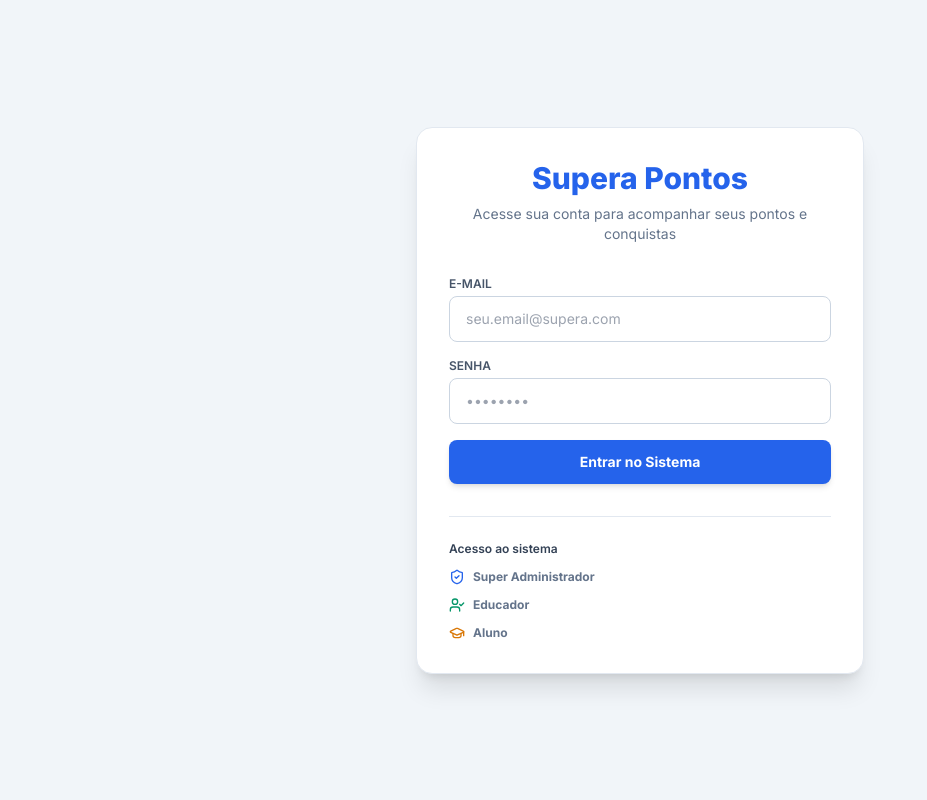
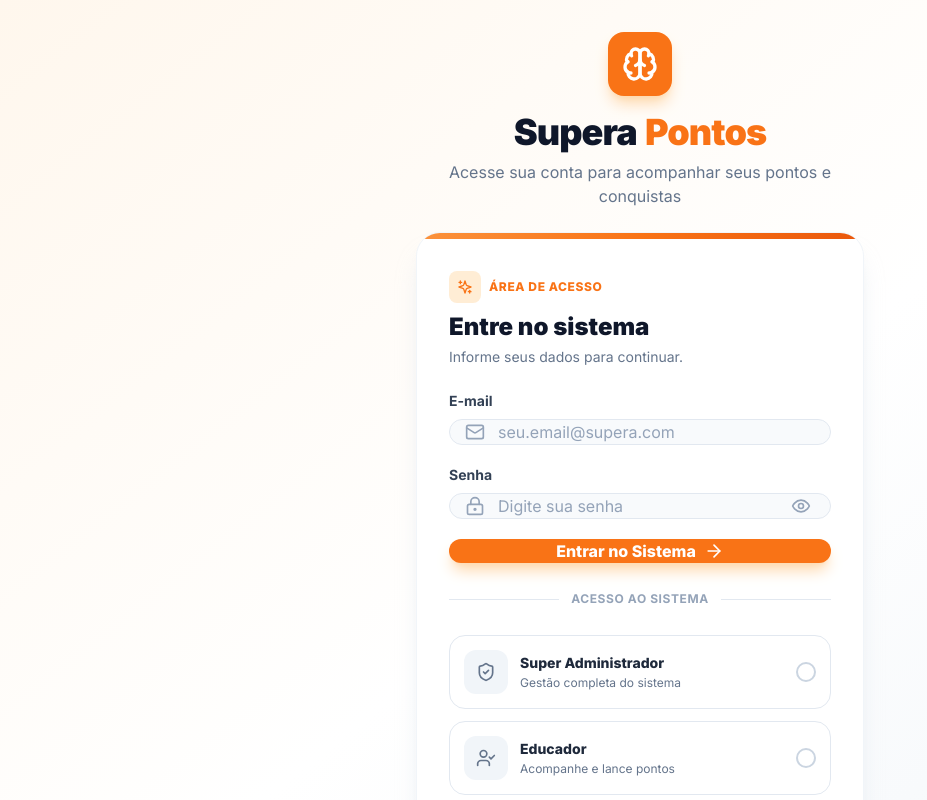
Before and after one commit to williamromario01-dot/supera-pontos-next, a Next.js app: page / in a window 1280 px wide. Shown: the top 800 px of the page, without its empty margins (0-927 px from the left). Built offline with nearby package versions, Linux system fonts and the light colour scheme.

Commit message:
Update page.tsx

```diff
--- a/src/app/page.tsx
+++ b/src/app/page.tsx
@@ -1,30 +1,67 @@
-'use client';
+"use client";
 
-import { useState } from 'react';
-import { useRouter } from 'next/navigation';
-import { ShieldCheck, UserCheck, GraduationCap } from 'lucide-react';
+import { FormEvent, useState } from "react";
+import { useRouter } from "next/navigation";
+import {
+  ShieldCheck,
+  UserCheck,
+  GraduationCap,
+  Brain,
+  Eye,
+  EyeOff,
+  Mail,
+  LockKeyhole,
+  ArrowRight,
+  Sparkles,
+} from "lucide-react";
+
+type Profile = "super_admin" | "educator" | "student";
+
+const profiles = [
+  {
+    id: "super_admin" as Profile,
+    title: "Super Administrador",
+    description: "Gestão completa do sistema",
+    icon: ShieldCheck,
+  },
+  {
+    id: "educator" as Profile,
+    title: "Educador",
+    description: "Acompanhe e lance pontos",
+    icon: UserCheck,
+  },
+  {
+    id: "student" as Profile,
+    title: "Aluno",
+    description: "Veja seus pontos e conquistas",
+    icon: GraduationCap,
+  },
+];
 
 export default function LoginPage() {
   const router = useRouter();
 
-  const [email, setEmail] = useState('');
-  const [password, setPassword] = useState('');
+  const [email, setEmail] = useState("");
+  const [password, setPassword] = useState("");
+  const [selectedProfile, setSelectedProfile] =
+    useState<Profile>("student");
+  const [showPassword, setShowPassword] = useState(false);
   const [loading, setLoading] = useState(false);
-  const [error, setError] = useState('');
+  const [error, setError] = useState("");
 
-  const handleLogin = async (e: React.FormEvent) => {
-    e.preventDefault();
+  async function handleLogin(event: FormEvent<HTMLFormElement>) {
+    event.preventDefault();
 
+    setError("");
     setLoading(true);
-    setError('');
 
     try {
-      const response = await fetch('/api/auth/login', {
-        method: 'POST',
+      const response = await fetch("/api/auth/login", {
+        method: "POST",
         headers: {
-          'Content-Type': 'application/json',
+          "Content-Type": "application/json",
         },
-        credentials: 'include',
+        credentials: "include",
         body: JSON.stringify({
           email,
           password,
@@ -34,109 +71,276 @@ export default function LoginPage() {
       const data = await response.json();
 
       if (!response.ok) {
-        setError(data.error || 'Não foi possível realizar o login.');
+        setError(
+          data?.error || "E-mail ou senha incorretos."
+        );
         return;
       }
 
-      router.push('/dashboard');
+      const userRole = data?.user?.role;
+
+      if (
+        selectedProfile &&
+        userRole &&
+        userRole !== selectedProfile
+      ) {
+        setError(
+          "O perfil selecionado não corresponde ao perfil desta conta."
+        );
+        return;
+      }
+
+      router.push("/dashboard");
+      router.refresh();
     } catch (error) {
-      console.error(error);
-      setError('Não foi possível conectar ao servidor.');
+      console.error("Erro ao realizar login:", error);
+      setError(
+        "Não foi possível conectar ao sistema. Tente novamente."
+      );
     } finally {
       setLoading(false);
     }
-  };
+  }
 
   return (
-    <div className="min-h-screen flex items-center justify-center p-4 bg-slate-100">
-      <div className="max-w-md w-full bg-white rounded-2xl shadow-xl p-8 border border-slate-200">
+    <main className="min-h-screen bg-gradient-to-br from-orange-50 via-white to-slate-100 flex items-center justify-center px-4 py-8">
+      <div className="w-full max-w-md">
+        {/* LOGO / MARCA */}
+        <div className="text-center mb-6">
+          <div className="inline-flex items-center justify-center w-16 h-16 rounded-2xl bg-orange-500 shadow-lg shadow-orange-200 mb-4">
+            <Brain className="w-9 h-9 text-white" strokeWidth={2.2} />
+          </div>
 
-        <div className="text-center mb-8">
-          <h1 className="text-3xl font-extrabold text-blue-600">
-            Supera Pontos
+          <div className="flex items-center justify-center gap-2">
+            <h1 className="text-3xl sm:text-4xl font-black tracking-tight text-slate-900">
+              Supera
             </h1>
 
-          <p className="text-sm text-slate-500 mt-2">
+            <span className="text-3xl sm:text-4xl font-black tracking-tight text-orange-500">
+              Pontos
+            </span>
+          </div>
+
+          <p className="mt-2 text-sm sm:text-base text-slate-500">
             Acesse sua conta para acompanhar seus pontos e conquistas
           </p>
         </div>
 
-        <form onSubmit={handleLogin} className="space-y-4">
+        {/* CARD PRINCIPAL */}
+        <section className="bg-white rounded-3xl shadow-xl shadow-slate-200/70 border border-slate-100 overflow-hidden">
+          {/* BARRA SUPERIOR */}
+          <div className="h-1.5 bg-gradient-to-r from-orange-400 via-orange-500 to-orange-600" />
 
+          <div className="p-6 sm:p-8">
+            {/* CABEÇALHO */}
+            <div className="mb-6">
+              <div className="flex items-center gap-2 mb-2">
+                <div className="w-8 h-8 rounded-lg bg-orange-100 flex items-center justify-center">
+                  <Sparkles className="w-4 h-4 text-orange-500" />
+                </div>
+
+                <span className="text-xs font-extrabold uppercase tracking-wider text-orange-500">
+                  Área de acesso
+                </span>
+              </div>
+
+              <h2 className="text-2xl font-black text-slate-900">
+                Entre no sistema
+              </h2>
+
+              <p className="text-sm text-slate-500 mt-1">
+                Informe seus dados para continuar.
+              </p>
+            </div>
+
+            {/* ERRO */}
+            {error && (
+              <div className="mb-5 rounded-2xl border border-red-200 bg-red-50 px-4 py-3">
+                <p className="text-sm font-semibold text-red-600">
+                  {error}
+                </p>
+              </div>
+            )}
+
+            {/* FORMULÁRIO */}
+            <form onSubmit={handleLogin} className="space-y-5">
+              {/* E-MAIL */}
               <div>
-            <label className="block text-xs font-semibold text-slate-600 uppercase mb-1">
+                <label
+                  htmlFor="email"
+                  className="block text-sm font-bold text-slate-700 mb-2"
+                >
                   E-mail
                 </label>
 
+                <div className="relative">
+                  <Mail className="absolute left-4 top-1/2 -translate-y-1/2 w-5 h-5 text-slate-400 pointer-events-none" />
+
                   <input
+                    id="email"
                     type="email"
+                    value={email}
+                    onChange={(event) =>
+                      setEmail(event.target.value)
+                    }
+                    placeholder="seu.email@supera.com"
+                    autoComplete="email"
                     required
-              value={email}
-              onChange={(e) => setEmail(e.target.value)}
-              placeholder="seu.email@supera.com"
-              className="w-full px-4 py-3 rounded-lg border border-slate-300 focus:ring-2 focus:ring-blue-500 focus:outline-none text-sm"
+                    className="w-full h-13 rounded-2xl border border-slate-200 bg-slate-50 pl-12 pr-4 text-slate-900 placeholder:text-slate-400 outline-none transition-all focus:border-orange-400 focus:bg-white focus:ring-4 focus:ring-orange-100"
                   />
                 </div>
+              </div>
 
+              {/* SENHA */}
               <div>
-            <label className="block text-xs font-semibold text-slate-600 uppercase mb-1">
+                <label
+                  htmlFor="password"
+                  className="block text-sm font-bold text-slate-700 mb-2"
+                >
                   Senha
                 </label>
 
+                <div className="relative">
+                  <LockKeyhole className="absolute left-4 top-1/2 -translate-y-1/2 w-5 h-5 text-slate-400 pointer-events-none" />
+
                   <input
-              type="password"
+                    id="password"
+                    type={showPassword ? "text" : "password"}
+                    value={password}
+                    onChange={(event) =>
+                      setPassword(event.target.value)
+                    }
+                    placeholder="Digite sua senha"
+                    autoComplete="current-password"
                     required
-              value={password}
-              onChange={(e) => setPassword(e.target.value)}
-              placeholder="••••••••"
-              className="w-full px-4 py-3 rounded-lg border border-slate-300 focus:ring-2 focus:ring-blue-500 focus:outline-none text-sm"
+                    className="w-full h-13 rounded-2xl border border-slate-200 bg-slate-50 pl-12 pr-12 text-slate-900 placeholder:text-slate-400 outline-none transition-all focus:border-orange-400 focus:bg-white focus:ring-4 focus:ring-orange-100"
                   />
+
+                  <button
+                    type="button"
+                    onClick={() =>
+                      setShowPassword((current) => !current)
+                    }
+                    className="absolute right-3 top-1/2 -translate-y-1/2 w-9 h-9 rounded-xl flex items-center justify-center text-slate-400 hover:text-orange-500 hover:bg-orange-50 transition-colors"
+                    aria-label={
+                      showPassword
+                        ? "Ocultar senha"
+                        : "Mostrar senha"
+                    }
+                  >
+                    {showPassword ? (
+                      <EyeOff className="w-5 h-5" />
+                    ) : (
+                      <Eye className="w-5 h-5" />
+                    )}
+                  </button>
+                </div>
               </div>
 
-          {error && (
-            <div className="rounded-lg border border-rose-200 bg-rose-50 px-4 py-3 text-sm text-rose-700">
-              {error}
-            </div>
-          )}
-
+              {/* BOTÃO */}
               <button
                 type="submit"
                 disabled={loading}
-            className="w-full py-3 bg-blue-600 hover:bg-blue-700 disabled:bg-blue-300 text-white font-bold rounded-lg transition-colors shadow-md text-sm"
+                className="w-full h-13 rounded-2xl bg-orange-500 hover:bg-orange-600 active:bg-orange-700 text-white font-extrabold flex items-center justify-center gap-2 shadow-lg shadow-orange-200 transition-all disabled:opacity-60 disabled:cursor-not-allowed disabled:hover:bg-orange-500"
               >
-            {loading ? 'Entrando...' : 'Entrar no Sistema'}
+                {loading ? (
+                  <>
+                    <span className="w-5 h-5 border-2 border-white/40 border-t-white rounded-full animate-spin" />
+                    Entrando...
+                  </>
+                ) : (
+                  <>
+                    Entrar no Sistema
+                    <ArrowRight className="w-5 h-5" />
+                  </>
+                )}
               </button>
             </form>
 
-        <div className="mt-8 pt-6 border-t border-slate-200 text-xs text-slate-500 space-y-3">
+            {/* DIVISOR */}
+            <div className="flex items-center gap-3 my-7">
+              <div className="flex-1 h-px bg-slate-200" />
+              <span className="text-xs font-bold text-slate-400 uppercase tracking-wider">
+                Acesso ao sistema
+              </span>
+              <div className="flex-1 h-px bg-slate-200" />
+            </div>
 
-          <p className="font-semibold text-slate-700">
-            Acesso ao sistema
+            {/* PERFIS */}
+            <div className="space-y-3">
+              {profiles.map((profile) => {
+                const Icon = profile.icon;
+                const selected =
+                  selectedProfile === profile.id;
+
+                return (
+                  <button
+                    key={profile.id}
+                    type="button"
+                    onClick={() =>
+                      setSelectedProfile(profile.id)
+                    }
+                    className={`w-full flex items-center gap-3 p-3.5 rounded-2xl border text-left transition-all ${
+                      selected
+                        ? "border-orange-400 bg-orange-50 ring-2 ring-orange-100"
+                        : "border-slate-200 bg-white hover:border-orange-200 hover:bg-orange-50/40"
+                    }`}
+                  >
+                    <div
+                      className={`w-11 h-11 rounded-xl flex items-center justify-center flex-shrink-0 ${
+                        selected
+                          ? "bg-orange-500 text-white"
+                          : "bg-slate-100 text-slate-500"
+                      }`}
+                    >
+                      <Icon className="w-5 h-5" />
+                    </div>
+
+                    <div className="min-w-0 flex-1">
+                      <p
+                        className={`font-extrabold text-sm ${
+                          selected
+                            ? "text-orange-700"
+                            : "text-slate-800"
+                        }`}
+                      >
+                        {profile.title}
                       </p>
 
-          <div className="flex items-center gap-2">
-            <ShieldCheck className="w-4 h-4 text-blue-600" />
-            <span>
-              <b>Super Administrador</b>
-            </span>
+                      <p className="text-xs text-slate-500 mt-0.5">
+                        {profile.description}
+                      </p>
                     </div>
 
-          <div className="flex items-center gap-2">
-            <UserCheck className="w-4 h-4 text-emerald-600" />
-            <span>
-              <b>Educador</b>
-            </span>
+                    <div
+                      className={`w-5 h-5 rounded-full border-2 flex items-center justify-center flex-shrink-0 ${
+                        selected
+                          ? "border-orange-500 bg-orange-500"
+                          : "border-slate-300"
+                      }`}
+                    >
+                      {selected && (
+                        <div className="w-2 h-2 rounded-full bg-white" />
+                      )}
                     </div>
-
-          <div className="flex items-center gap-2">
-            <GraduationCap className="w-4 h-4 text-amber-600" />
-            <span>
-              <b>Aluno</b>
-            </span>
-          </div>
-
+                  </button>
+                );
+              })}
             </div>
           </div>
+        </section>
+
+        {/* RODAPÉ */}
+        <div className="text-center mt-6">
+          <p className="text-xs text-slate-400">
+            Supera Pontos
+          </p>
+
+          <p className="text-xs text-slate-400 mt-1">
+            Estimulação cognitiva • Aprendizagem • Conquistas
+          </p>
         </div>
+      </div>
+    </main>
   );
 }
```
Lines whose indentation alone changed are shown as unchanged.
